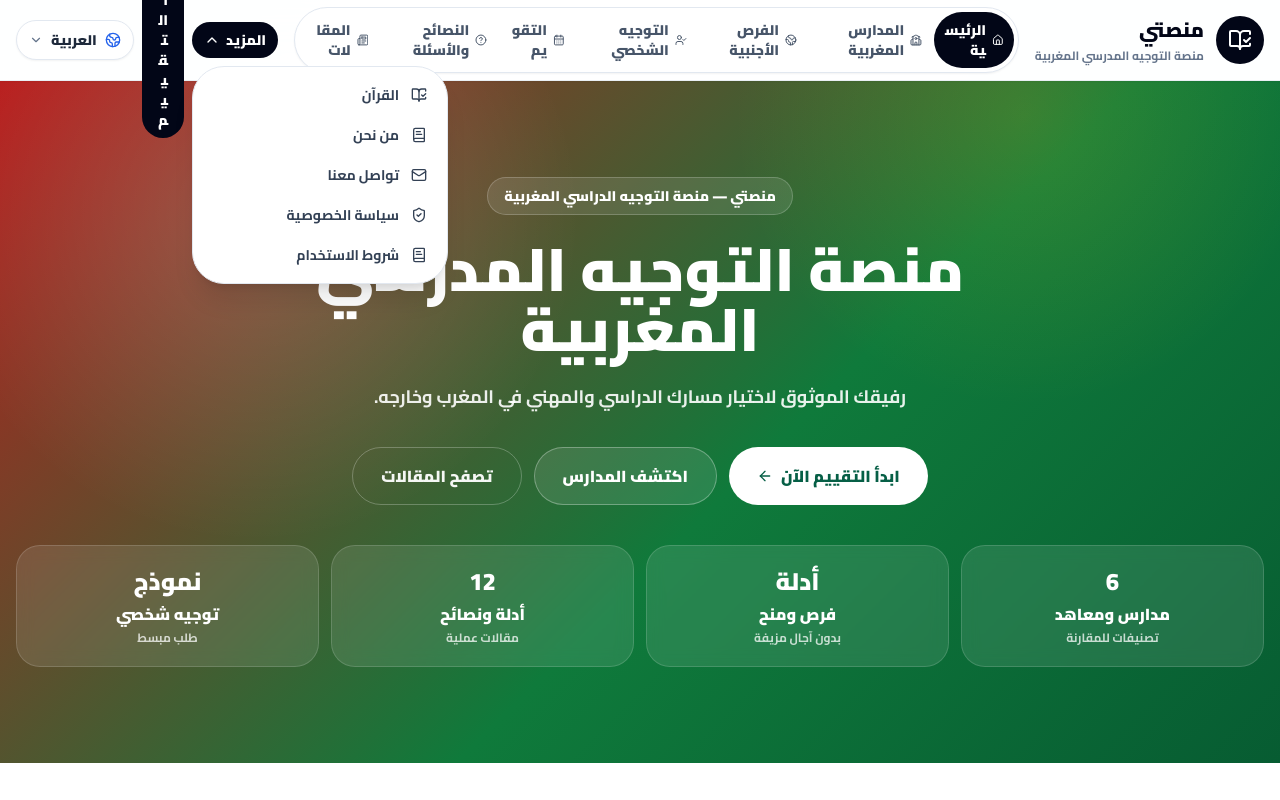
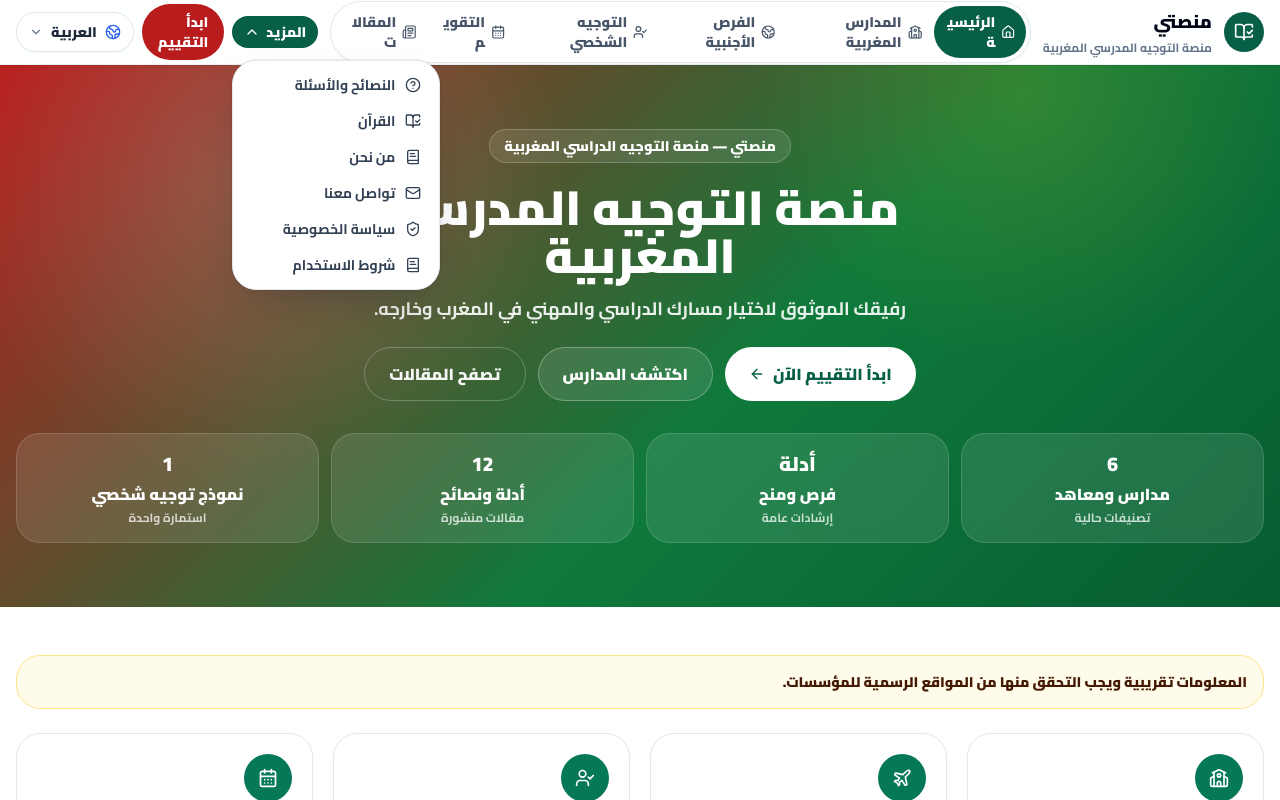
Before and after one commit to Boudofski/Minassati, a Next.js app: page / in a window 1280 px wide. Both pictures are taken after a click on the button "المزيد". Shown: the top 800 px of the page. Built offline with nearby package versions, Linux system fonts and the light colour scheme.

Commit message:
Polish school guidance header hero and trust messaging

```diff
--- a/src/components/minassati/Header.tsx
+++ b/src/components/minassati/Header.tsx
@@ -110,10 +110,10 @@ export function Header() {
     { href: "/opportunities", label: l.opportunities, icon: Globe2 },
     { href: "/guidance-request", label: l.guidance, icon: UserCheck },
     { href: "/calendar", label: l.calendar, icon: CalendarDays },
-    { href: "/faq", label: l.faq, icon: HelpCircle },
     { href: "/articles", label: l.articles, icon: Newspaper },
   ];
   const moreItems = [
+    { href: "/faq", label: l.faq, icon: HelpCircle },
     { href: "/quran", label: l.quran, icon: BookOpenCheck },
     { href: "/about", label: l.about, icon: BookText },
     { href: "/contact", label: l.contact, icon: Mail },
@@ -139,13 +139,13 @@ export function Header() {
 
   return (
     <header className="sticky top-0 z-50 border-b border-slate-200/70 bg-white/95 shadow-sm backdrop-blur-xl">
-      <div className="page-shell flex h-20 items-center justify-between gap-4">
+      <div className="page-shell flex h-16 items-center justify-between gap-3">
         <Link href={prefix("/")} className="flex shrink-0 items-center gap-3" aria-label="منصتي">
-          <span className="grid h-12 w-12 place-items-center rounded-2xl bg-slate-950 text-white">
-            <BookOpenCheck className="h-6 w-6" />
+          <span className="grid h-10 w-10 place-items-center rounded-xl bg-emerald-800 text-white">
+            <BookOpenCheck className="h-5 w-5" />
           </span>
           <span className="leading-tight">
-            <strong className="block text-xl font-black text-slate-950">منصتي</strong>
+            <strong className="block text-lg font-black text-slate-950">منصتي</strong>
             <span className="text-xs font-bold text-slate-500">{l.tagline}</span>
           </span>
         </Link>
@@ -155,7 +155,7 @@ export function Header() {
             const Icon = item.icon;
             const active = isActive(pathname, item.href);
             return (
-              <Link key={item.href} href={item.href} className={cn("inline-flex items-center gap-1.5 rounded-full px-2.5 py-2 text-sm font-extrabold transition", active ? "bg-slate-950 text-white" : "text-slate-600 hover:bg-slate-100 hover:text-slate-950")}>
+              <Link key={item.href} href={item.href} className={cn("inline-flex items-center gap-1.5 rounded-full px-2.5 py-1.5 text-sm font-extrabold transition", active ? "bg-emerald-800 text-white" : "text-slate-600 hover:bg-slate-100 hover:text-slate-950")}>
                 <Icon className="h-4 w-4" /> {item.label}
               </Link>
             );
@@ -164,25 +164,25 @@ export function Header() {
 
         <div className="hidden items-center gap-2 xl:flex">
           <div className="relative" ref={dropdownRef}>
-            <button onClick={() => setDropdownOpen((v) => !v)} className={cn("inline-flex items-center gap-1.5 rounded-full px-3 py-2 text-sm font-extrabold", dropdownOpen ? "bg-slate-950 text-white" : "text-slate-600 hover:bg-slate-100")}>
+            <button onClick={() => setDropdownOpen((v) => !v)} className={cn("inline-flex items-center gap-1.5 rounded-full px-3 py-1.5 text-sm font-extrabold", dropdownOpen ? "bg-emerald-800 text-white" : "text-slate-600 hover:bg-slate-100")}>
               {l.more}<ChevronDown className={cn("h-4 w-4 transition", dropdownOpen && "rotate-180")} />
             </button>
             <AnimatePresence>
               {dropdownOpen && (
-                <motion.div initial={{ opacity: 0, y: 6 }} animate={{ opacity: 1, y: 0 }} exit={{ opacity: 0, y: 6 }} className="absolute left-0 top-full mt-2 w-64 rounded-2xl border border-slate-200 bg-white p-2 shadow-xl">
+                <motion.div initial={{ opacity: 0, y: 4 }} animate={{ opacity: 1, y: 0 }} exit={{ opacity: 0, y: 4 }} className="absolute left-0 top-full mt-3 w-52 rounded-xl border border-slate-200 bg-white p-1.5 shadow-[0_18px_45px_-18px_rgba(15,23,42,0.35)] ring-1 ring-black/5">
                   {moreItems.map((item) => {
                     const Icon = item.icon;
-                    return <Link key={item.href} href={item.href} className="flex items-center gap-3 rounded-xl px-3 py-2.5 text-sm font-bold text-slate-700 hover:bg-slate-50"><Icon className="h-4 w-4" />{item.label}</Link>;
+                    return <Link key={item.href} href={item.href} className="flex items-center gap-2.5 rounded-lg px-3 py-2 text-sm font-bold text-slate-700 hover:bg-emerald-50 hover:text-emerald-800"><Icon className="h-4 w-4" />{item.label}</Link>;
                   })}
                 </motion.div>
               )}
             </AnimatePresence>
           </div>
-          <Link href="/guidance-request" className="rounded-full bg-slate-950 px-4 py-2 text-sm font-black text-white">{l.cta}</Link>
+          <Link href="/guidance-request" className="rounded-full bg-red-700 px-4 py-2 text-sm font-black text-white hover:bg-red-800">{l.cta}</Link>
           <LanguageSwitcher />
         </div>
 
-        <button onClick={() => setMobileOpen((v) => !v)} className="grid h-11 w-11 place-items-center rounded-2xl border border-slate-200 bg-white text-slate-800 xl:hidden" aria-label={l.menu}>
+        <button onClick={() => setMobileOpen((v) => !v)} className="grid h-10 w-10 place-items-center rounded-xl border border-slate-200 bg-white text-slate-800 xl:hidden" aria-label={l.menu}>
           {mobileOpen ? <X className="h-5 w-5" /> : <Menu className="h-5 w-5" />}
         </button>
       </div>
@@ -190,11 +190,11 @@ export function Header() {
       <AnimatePresence>
         {mobileOpen && (
           <motion.div initial={{ opacity: 0, y: -8 }} animate={{ opacity: 1, y: 0 }} exit={{ opacity: 0, y: -8 }} className="border-t border-slate-100 bg-white shadow-xl xl:hidden">
-            <div className="page-shell grid gap-2 py-4 sm:grid-cols-2">
+            <div className="page-shell grid gap-1.5 py-3 sm:grid-cols-2">
               {[...primaryNav, ...moreItems].map((item) => {
                 const Icon = item.icon;
                 const active = isActive(pathname, item.href);
-                return <Link key={item.href} href={item.href} className={cn("flex items-center gap-3 rounded-xl px-4 py-3 text-sm font-extrabold", active ? "bg-slate-950 text-white" : "text-slate-700 hover:bg-slate-100")}><Icon className="h-5 w-5" />{item.label}</Link>;
+                return <Link key={item.href} href={item.href} className={cn("flex items-center gap-3 rounded-lg px-3 py-2.5 text-sm font-extrabold", active ? "bg-emerald-800 text-white" : "text-slate-700 hover:bg-slate-100")}><Icon className="h-5 w-5" />{item.label}</Link>;
               })}
               <div className="sm:col-span-2"><LanguageSwitcher align="start" className="w-full [&>button]:w-full [&>button]:justify-center" /></div>
             </div>
--- a/src/components/minassati/LocalizedHome.tsx
+++ b/src/components/minassati/LocalizedHome.tsx
@@ -6,10 +6,10 @@ import { schoolCategories } from "@/data/schools";
 import type { Locale } from "@/i18n/config";
 
 const stats = [
-  { label: "مدارس ومعاهد", value: schoolCategories.length.toString(), desc: "تصنيفات للمقارنة" },
-  { label: "فرص ومنح", value: "أدلة", desc: "بدون آجال مزيفة" },
-  { label: "أدلة ونصائح", value: articles.length.toString(), desc: "مقالات عملية" },
-  { label: "توجيه شخصي", value: "نموذج", desc: "طلب مبسط" },
+  { label: "مدارس ومعاهد", value: schoolCategories.length.toString(), desc: "تصنيفات حالية" },
+  { label: "فرص ومنح", value: "أدلة", desc: "إرشادات عامة" },
+  { label: "أدلة ونصائح", value: articles.length.toString(), desc: "مقالات منشورة" },
+  { label: "نموذج توجيه شخصي", value: "1", desc: "استمارة واحدة" },
 ];
 
 const actions = [
@@ -57,31 +57,31 @@ export function LocalizedHome(_: { locale: Locale }) {
     <>
       <section className="relative overflow-hidden bg-[linear-gradient(135deg,#b91c1c_0%,#0f7a3b_58%,#075c32_100%)] text-white">
         <div className="absolute inset-0 bg-[radial-gradient(circle_at_20%_20%,rgba(255,255,255,0.16),transparent_28%),radial-gradient(circle_at_80%_5%,rgba(255,214,10,0.14),transparent_24%)]" />
-        <div className="page-shell relative py-16 text-center sm:py-24">
+        <div className="page-shell relative py-12 text-center sm:py-16">
           <div className="mx-auto max-w-3xl">
-            <p className="inline-flex rounded-full border border-white/20 bg-white/10 px-4 py-2 text-sm font-black text-white">
+            <p className="inline-flex rounded-full border border-white/20 bg-white/10 px-3.5 py-1.5 text-sm font-black text-white">
               منصتي — منصة التوجيه الدراسي المغربية
             </p>
-            <h1 className="mt-6 text-4xl font-black leading-tight sm:text-6xl">منصة التوجيه المدرسي<br />المغربية</h1>
-            <p className="mx-auto mt-5 max-w-2xl text-lg font-bold leading-[2] text-white/90">
+            <h1 className="mt-5 text-3xl font-black leading-tight sm:text-5xl">منصة التوجيه المدرسي<br />المغربية</h1>
+            <p className="mx-auto mt-4 max-w-2xl text-base font-bold leading-8 text-white/90 sm:text-lg">
               رفيقك الموثوق لاختيار مسارك الدراسي والمهني في المغرب وخارجه.
             </p>
-            <div className="mt-8 flex flex-col justify-center gap-3 sm:flex-row">
-              <Link href="/guidance-request" className="inline-flex items-center justify-center gap-2 rounded-full bg-white px-7 py-4 text-base font-black text-emerald-800">
+            <div className="mt-6 flex flex-col justify-center gap-3 sm:flex-row">
+              <Link href="/guidance-request" className="inline-flex items-center justify-center gap-2 rounded-full bg-white px-6 py-3.5 text-base font-black text-emerald-800">
                 ابدأ التقييم الآن <ArrowLeft className="h-4 w-4" />
               </Link>
-              <Link href="/schools" className="inline-flex items-center justify-center rounded-full border border-white/30 bg-white/10 px-7 py-4 text-base font-black text-white">
+              <Link href="/schools" className="inline-flex items-center justify-center rounded-full border border-white/30 bg-white/10 px-6 py-3.5 text-base font-black text-white">
                 اكتشف المدارس
               </Link>
-              <Link href="/articles" className="inline-flex items-center justify-center rounded-full border border-white/25 px-7 py-4 text-base font-black text-white/95">
+              <Link href="/articles" className="inline-flex items-center justify-center rounded-full border border-white/25 px-6 py-3.5 text-base font-black text-white/95">
                 تصفح المقالات
               </Link>
             </div>
           </div>
-          <div className="mt-10 grid gap-3 sm:grid-cols-2 lg:grid-cols-4">
+          <div className="mt-8 grid gap-3 sm:grid-cols-2 lg:grid-cols-4">
             {stats.map((stat) => (
-              <div key={stat.label} className="rounded-xl border border-white/15 bg-white/10 p-5 text-center backdrop-blur">
-                <p className="text-2xl font-black">{stat.value}</p>
+              <div key={stat.label} className="rounded-xl border border-white/15 bg-white/10 p-4 text-center backdrop-blur">
+                <p className="text-xl font-black">{stat.value}</p>
                 <h2 className="mt-1 font-black">{stat.label}</h2>
                 <p className="mt-1 text-xs font-bold text-white/75">{stat.desc}</p>
               </div>
@@ -91,16 +91,19 @@ export function LocalizedHome(_: { locale: Locale }) {
       </section>
 
       <section className="bg-white">
-        <div className="page-shell py-14">
+        <div className="page-shell py-12">
+          <div className="mb-6 rounded-xl border border-amber-200 bg-amber-50 px-4 py-3 text-sm font-black leading-7 text-amber-950">
+            المعلومات تقريبية ويجب التحقق منها من المواقع الرسمية للمؤسسات.
+          </div>
           <div className="grid gap-5 md:grid-cols-2 lg:grid-cols-4">
             {actions.map(({ icon: Icon, title, description, cta, href }) => (
-              <Link key={href} href={href} className="group rounded-xl border border-slate-200 bg-white p-6 shadow-sm transition hover:-translate-y-1 hover:border-emerald-200 hover:shadow-lg">
-                <span className="grid h-12 w-12 place-items-center rounded-xl bg-emerald-50 text-emerald-700">
-                  <Icon className="h-6 w-6" />
+              <Link key={href} href={href} className="group rounded-xl border border-slate-200 bg-white p-5 shadow-sm transition hover:-translate-y-0.5 hover:border-emerald-300 hover:shadow-[0_18px_45px_-24px_rgba(15,23,42,0.35)]">
+                <span className="grid h-12 w-12 place-items-center rounded-full bg-emerald-700 text-white shadow-sm transition group-hover:bg-red-700">
+                  <Icon className="h-5 w-5" />
                 </span>
-                <h2 className="mt-5 text-xl font-black text-slate-950">{title}</h2>
+                <h2 className="mt-4 text-lg font-black text-slate-950">{title}</h2>
                 <p className="mt-3 text-sm font-bold leading-7 text-slate-600">{description}</p>
-                <span className="mt-5 inline-flex text-sm font-black text-red-700 group-hover:text-emerald-700">{cta} ←</span>
+                <span className="mt-5 inline-flex items-center rounded-full bg-slate-50 px-3 py-1.5 text-sm font-black text-red-700 transition group-hover:bg-emerald-50 group-hover:text-emerald-800">{cta} ←</span>
               </Link>
             ))}
           </div>
```
Also changed, not shown: src/components/minassati/Footer.tsx (+4 -4 lines).
